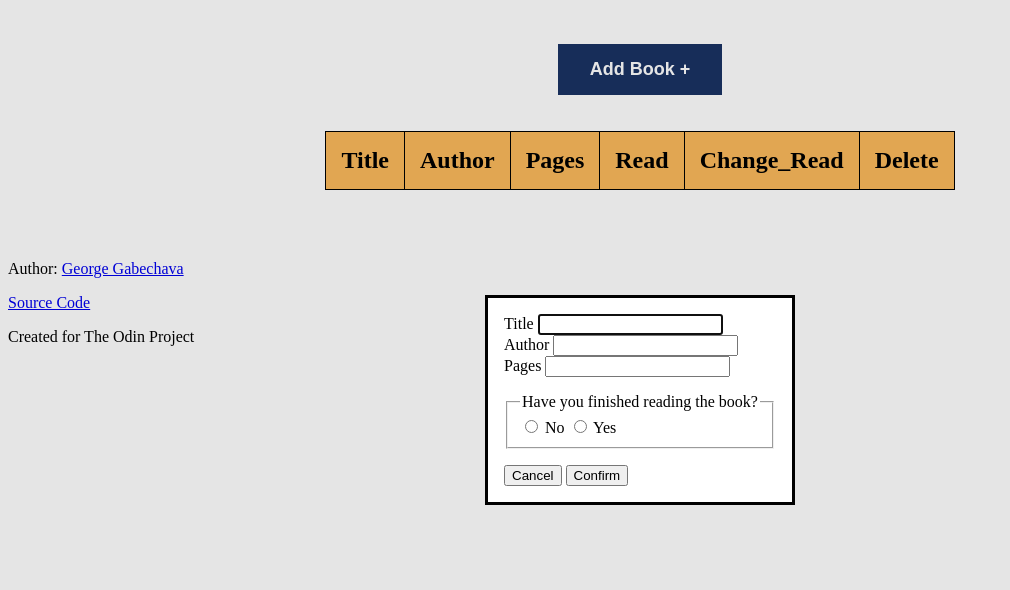
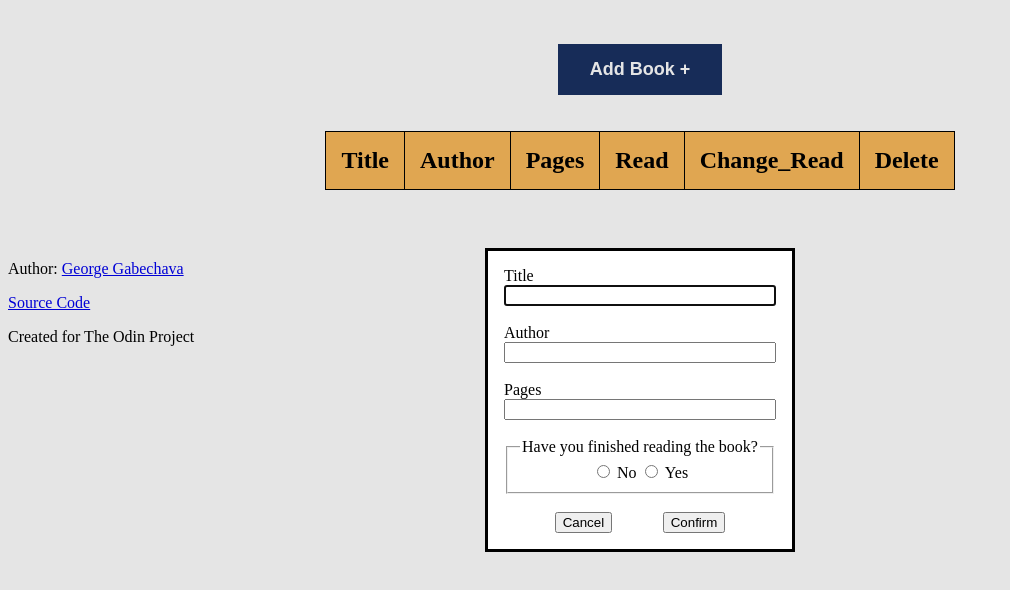
Before and after one commit to George-Gabechava/TOP-Book-List, a plain HTML site: page index.html in a window 1280 px wide. Both pictures are taken after a click on the button "Add Book +". Shown: the whole page, without its empty margins (0-1010 px from the left). Drawn offline with Linux system fonts and the light colour scheme.

Commit message:
added some form validation

```diff
--- a/index.html
+++ b/index.html
@@ -11,34 +11,33 @@
 
     <!-- A modal dialog containing a form -->
     <dialog id="favDialog">
-      <form>
+      <form id="myForm">
         <label for="fTitle">Title </label>
-        <input type="text" id="fTitle" name="fTitle">
+        <input type="text" id="fTitle" name="fTitle" required>
         <br>
 
         <label for="fauthor">Author</label>
-        <input type="text" id="fauthor" name="fauthor">
+        <input type="text" id="fauthor" name="fauthor" required>
         <br>
 
         <label for="fpages">Pages</label>
-        <input type="number" id="fpages" name="fpages" min="0">
+        <input type="number" id="fpages" name="fpages" min="0" required>
         <br>
 
-        <p>
-          <fieldset>
+        <fieldset id="myField">
           <legend>Have you finished reading the book?</legend>
           <div>
-              <input type="radio" id="choice1" name="status" onclick="myFunction(this.value)" value="No" />
+            <input type="radio" id="choice1" name="status" onclick="myFunction(this.value)" value="No" required/>
             <label for="choice1">No</label>
             <input type="radio" id="choice3" name="status" onclick="myFunction(this.value)" value="Yes"/>
             <label for="choice3">Yes</label>
           </div>
         </fieldset>
+        <br>
 
-        </p>
-        <div>
-          <button value="cancel" formmethod="dialog">Cancel</button>
-          <button id="confirmBtn" value="default">Confirm</button>
+        <div id="formButtons">
+          <button value="cancel" formmethod="dialog" formnovalidate >Cancel</button>
+          <button type="submit" id="confirmBtn" value="default">Confirm</button>
         </div>
       </form>
     </dialog>
--- a/library.js
+++ b/library.js
@@ -170,17 +170,29 @@ function myFunction(statusButton) {
 
 const confirmBtn = favDialog.querySelector("#confirmBtn");
 const bookTitle = document.querySelector('#fTitle');
+const bookAuthor = document.querySelector('#fauthor');
+const bookPages = document.querySelector('#fpages');
+const bookRadio1 = document.querySelector('#choice1');
+const bookRadio2 = document.querySelector('#choice3');
+
+
+
 
 // "Show the dialog" button opens the <dialog> modally
 showButton.addEventListener("click", () => {
   favDialog.showModal();
 });
 
+
 // Prevent the "confirm" button from the default behavior of submitting the form, and close the dialog with the `close()` method, which triggers the "close" event.
 confirmBtn.addEventListener("click", (event) => {
+  if (!bookTitle.checkValidity() || !bookAuthor.checkValidity() || !bookPages.checkValidity() || (!bookRadio1.checkValidity() || !bookRadio2.checkValidity())) {
+    return;
+  };
+
   event.preventDefault(); // We don't want to submit this fake form
+  addBookToLibrary(document.getElementById("fTitle").value, document.getElementById("fauthor").value, document.getElementById("fpages").value, currentStatus);
   favDialog.close();
-  addBookToLibrary(document.getElementById("fTitle").value, document.getElementById("fauthor").value, document.getElementById("fpages").value, currentStatus);
   mytable.remove();
   mytable = createTableFromObjects(myLibrary);
   createTableFromObjects(myLibrary);
--- a/styles.css
+++ b/styles.css
@@ -31,6 +31,22 @@ td:nth-child(3) {
     flex-direction: column;
     justify-content: center;
     align-items: center;
+}
+
+/* Form Styling */
+#myForm {
+    display: flex;
+    flex-direction: column;
+}
+
+#myField {
+    display: flex;
+    justify-content: space-evenly;
+}
+
+#formButtons {
+    display: flex;
+    justify-content: space-evenly;
 }
 
 /* Button Styling */
```
Lines whose indentation alone changed are shown as unchanged.
